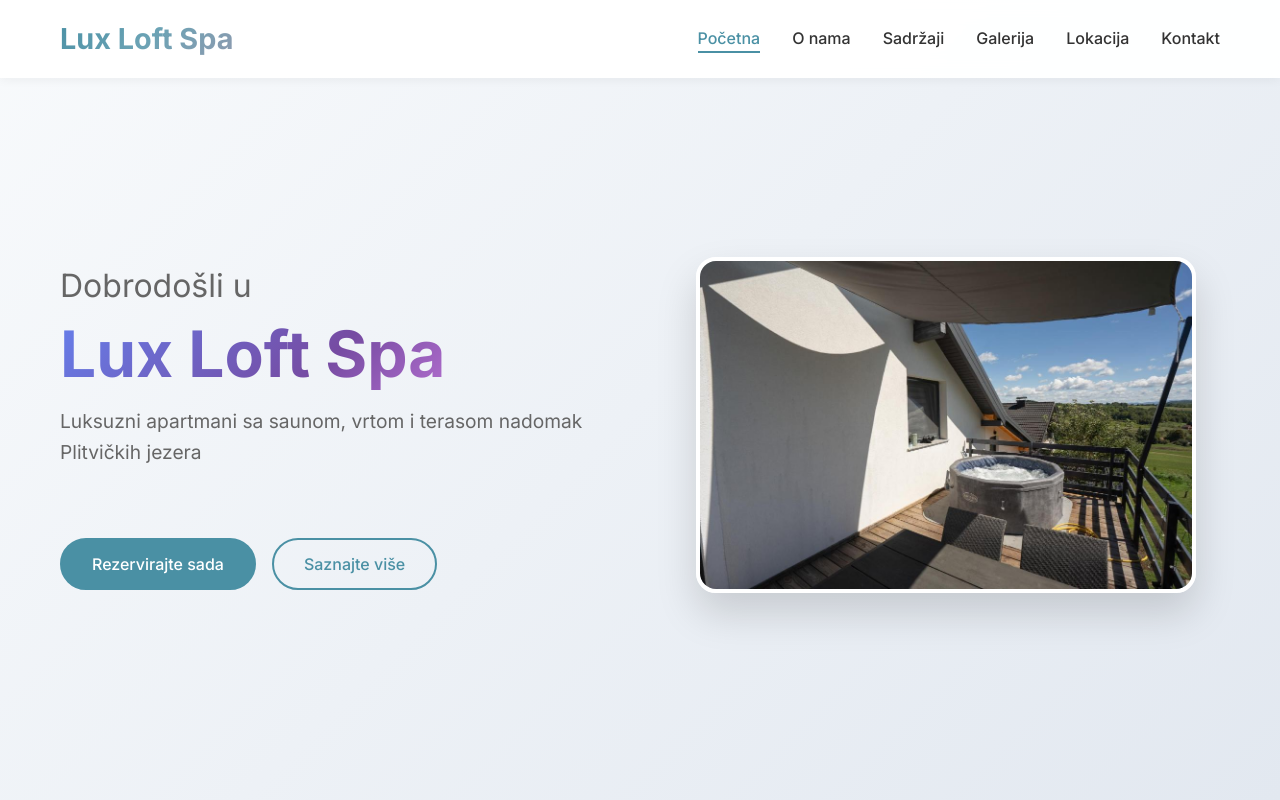
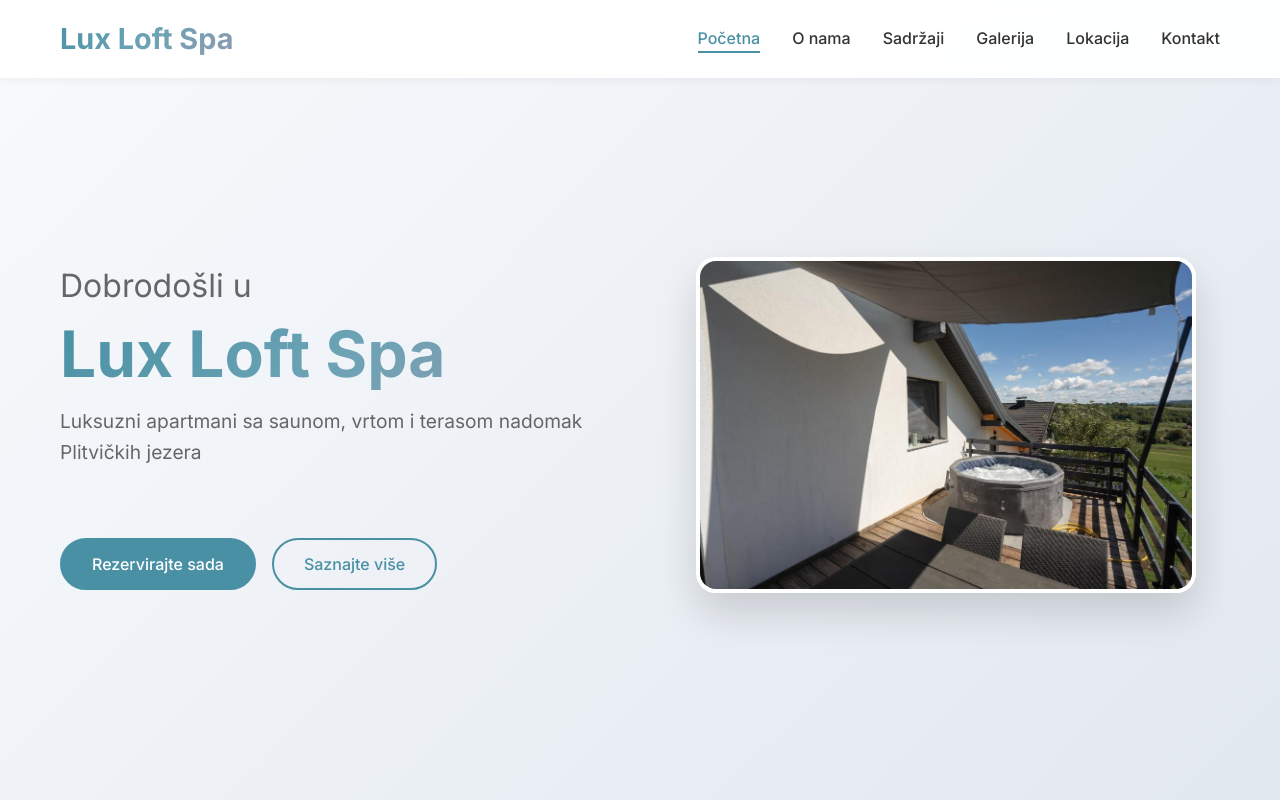
Before and after one commit to EchoJura/Lux-Loft-Spa, a plain HTML site: page index.html in a window 1280 px wide. Shown: the top 800 px of the page. Drawn offline with Linux system fonts and the light colour scheme.

Commit message:
Update styles.css

```diff
--- a/styles.css
+++ b/styles.css
@@ -247,7 +247,7 @@ a {
 .hero-title {
     font-size: 4rem;
     margin-bottom: 1rem;
-    background: linear-gradient(135deg, #667eea 0%, #764ba2 50%, #f093fb 100%);
+    background: linear-gradient(135deg, #4a90a4 0%, #6ba3b5 50%, #8e9aaf 100%);
     -webkit-background-clip: text;
     -webkit-text-fill-color: transparent;
     background-clip: text;
```
